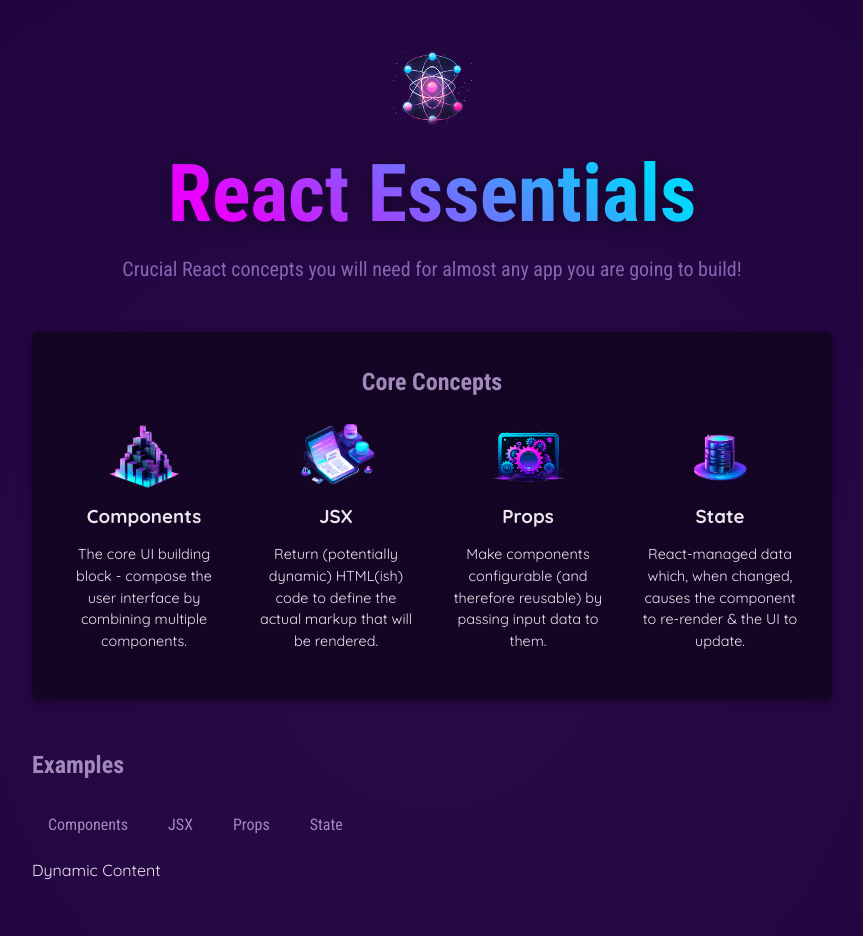
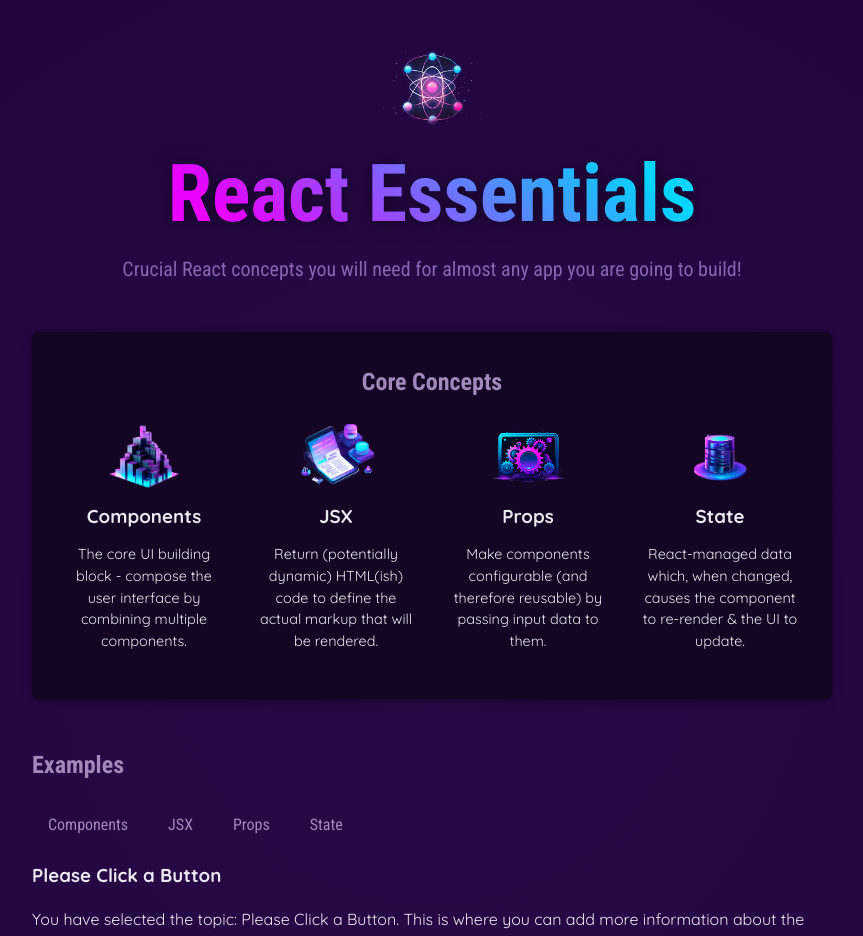
Before and after one commit to T-0n-1/React-task-1, a React (Vite) app: page / in a window 1280 px wide. Shown: the top 936 px of the page, without its empty margins (208-1071 px from the left). Built offline with nearby package versions, Linux system fonts and the light colour scheme.

Commit message:
Refactor App component to use state for selected topic and display dynamic content based on selection

```diff
--- a/src/App.jsx
+++ b/src/App.jsx
@@ -1,3 +1,4 @@
+import { useState } from "react";
 import componentImg from "./assets/components.png";
 import Header from "./components/Header.jsx";
 import CoreConcept from "./components/CoreConsept.jsx";
@@ -5,10 +6,10 @@
 import { CORE_CONCEPTS } from "./data.js";
 
 function App() {
-  let tabContent = "Please click a button";
+  const [selectedTopic, setSelectedTopic] = useState("Please Click a Button");
 
   function handleSelect(selectedButton) {
-    tabContent = selectedButton;
+    setSelectedTopic(selectedButton);
   }
 
   return (
@@ -42,7 +43,14 @@
             <TabButton onSelect={() => handleSelect("props")}>Props</TabButton>
             <TabButton onSelect={() => handleSelect("state")}>State</TabButton>
           </menu>
-          Dynamic Content
+          {selectedTopic && (
+            <div>
+              <h3>{selectedTopic}</h3>
+              <p>
+                {`You have selected the topic: ${selectedTopic}. This is where you can add more information about the topic.`}
+              </p>
+            </div>
+          )}
         </section>
       </main>
     </div>
```
